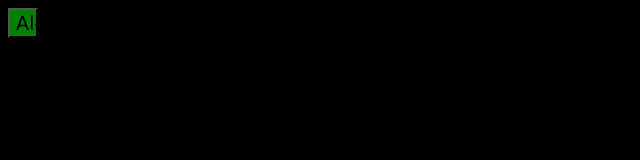
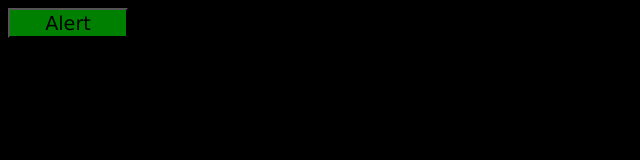
Before and after one commit to bCornejoPe/PaginaEjercicioEdu, a plain HTML site: page INDEX.HTML in a window 1280 px wide. Shown: the whole page, without its empty margins (0-640 px from the left). Drawn offline with Linux system fonts and the light colour scheme.

Commit message:
Arreglo boton

```diff
--- a/Estilo.Css
+++ b/Estilo.Css
@@ -3,7 +3,7 @@ body {
 }
 #boton1 {
     height: 30px;
-    width:  30px;
+    width:  120px;
     font-size: larger;
     font-family: 'Lucida Sans', 'Lucida Sans Regular', 'Lucida Grande', 'Lucida Sans Unicode', Geneva, Verdana, sans-serif;
     background-color: green;
```
